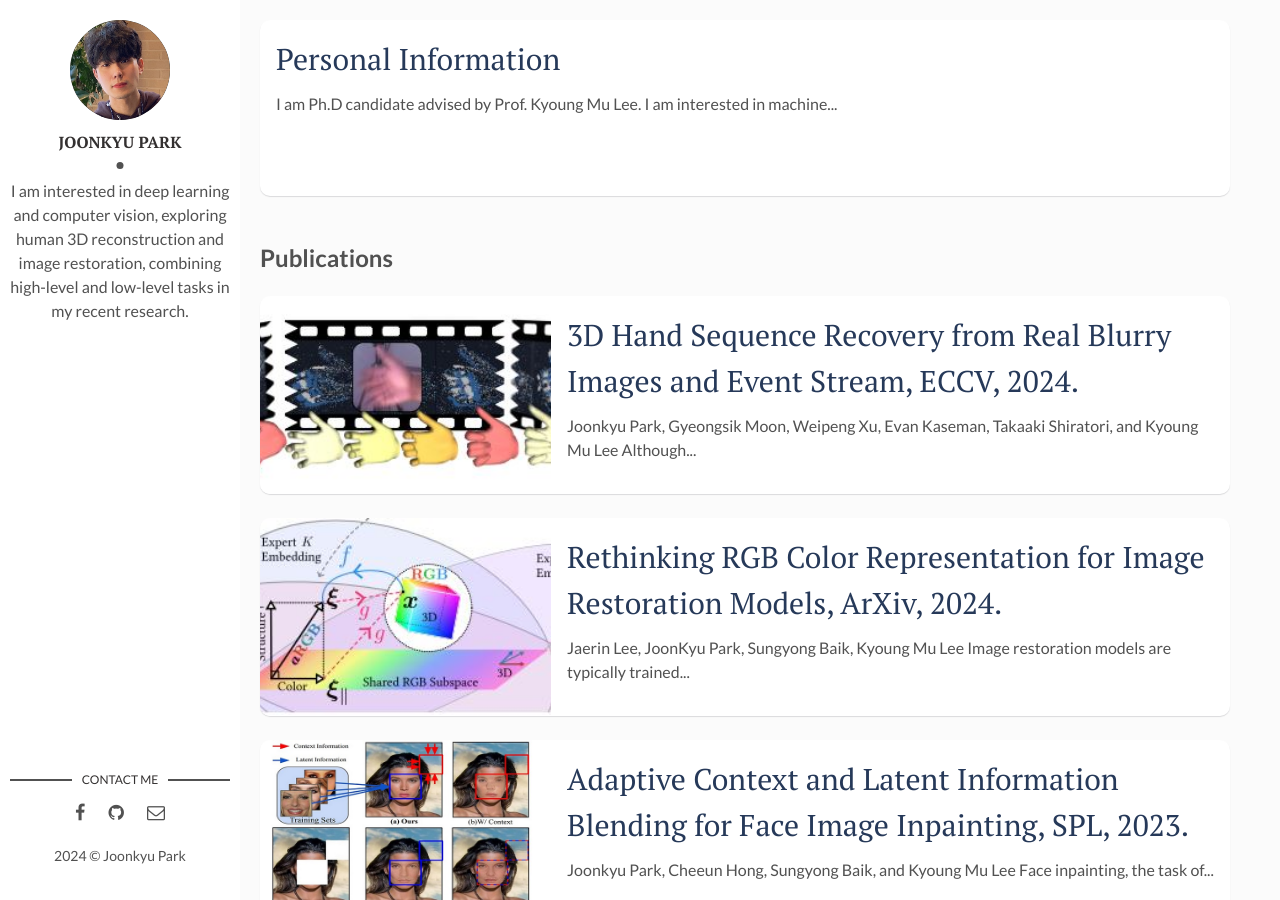
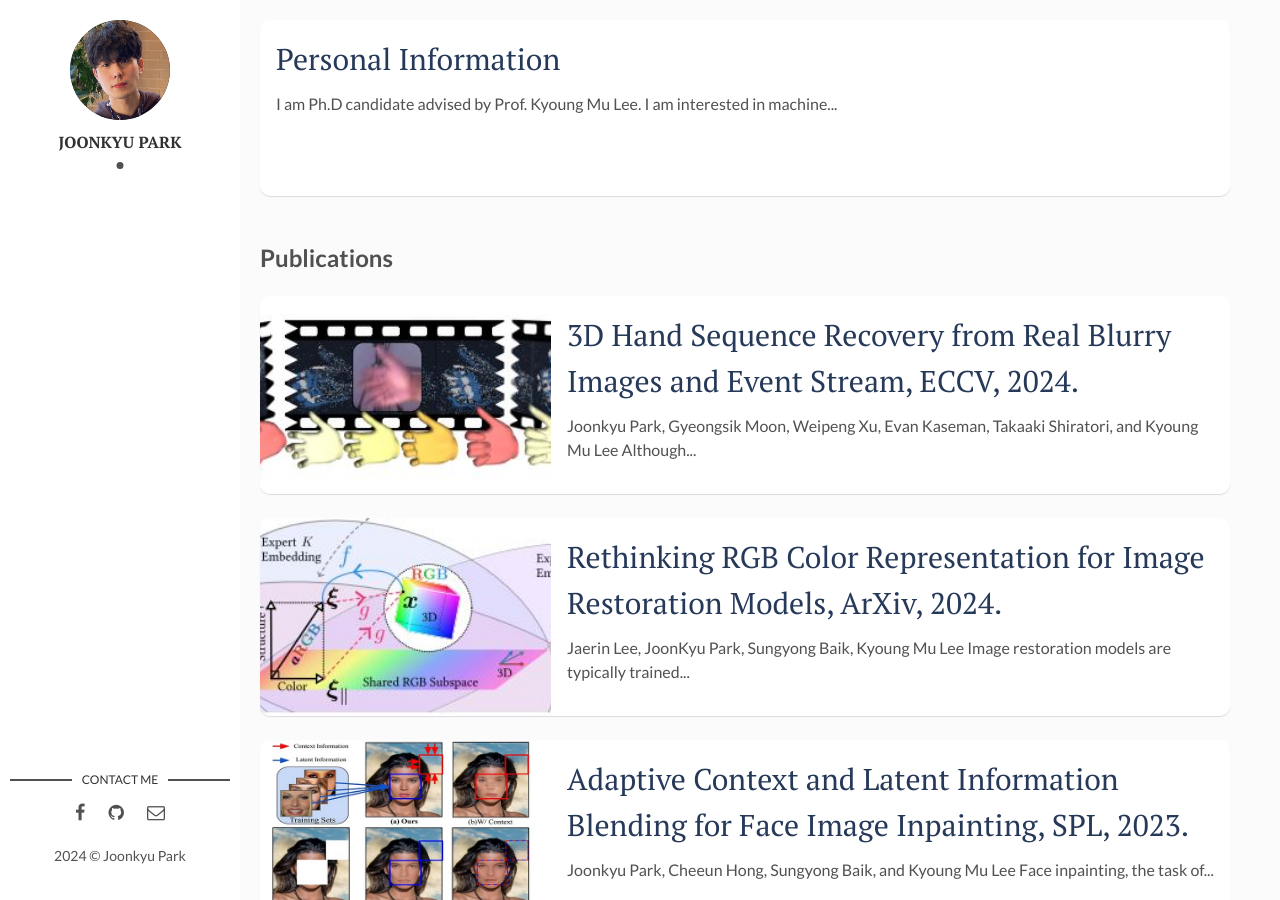
Before and after one commit to jkpark08/jkpark08.github.io, a Jekyll site: the page built from index.html, in a window 1280 px wide and 900 px high. Built offline with Jekyll 4.4.1, drawn with Linux system fonts in a browser that asks for light colours; the list of posts is cut into pages by our own code.

Commit message:
Update _config.yml

```diff
--- a/_config.yml
+++ b/_config.yml
@@ -11,7 +11,7 @@ site-twitter: #if your site has a twitter account, enter it here
 # Author Settings
 author: Joonkyu Park # add your name
 author-img: portfolio.jpg # add your photo
-about-author: I am interested in deep learning and computer vision, exploring human 3D reconstruction and image restoration, combining high-level and low-level tasks in my recent research. # add description
+about-author:  # add description
 social-facebook: jkpark0825 # add your Facebook handle
 social-github: jkpark08 # add your Github handle
 social-email: jkpark0825@snu.ac.kr # add your Email address
```
